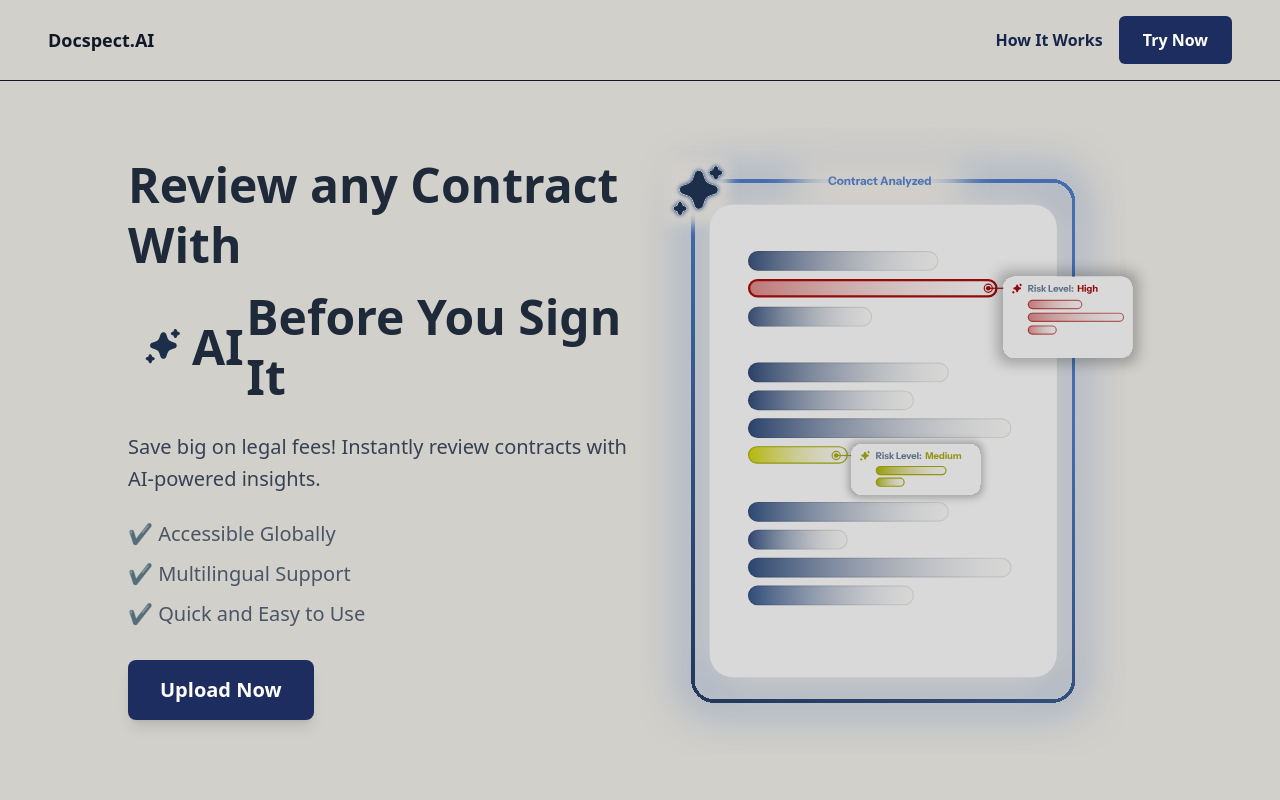
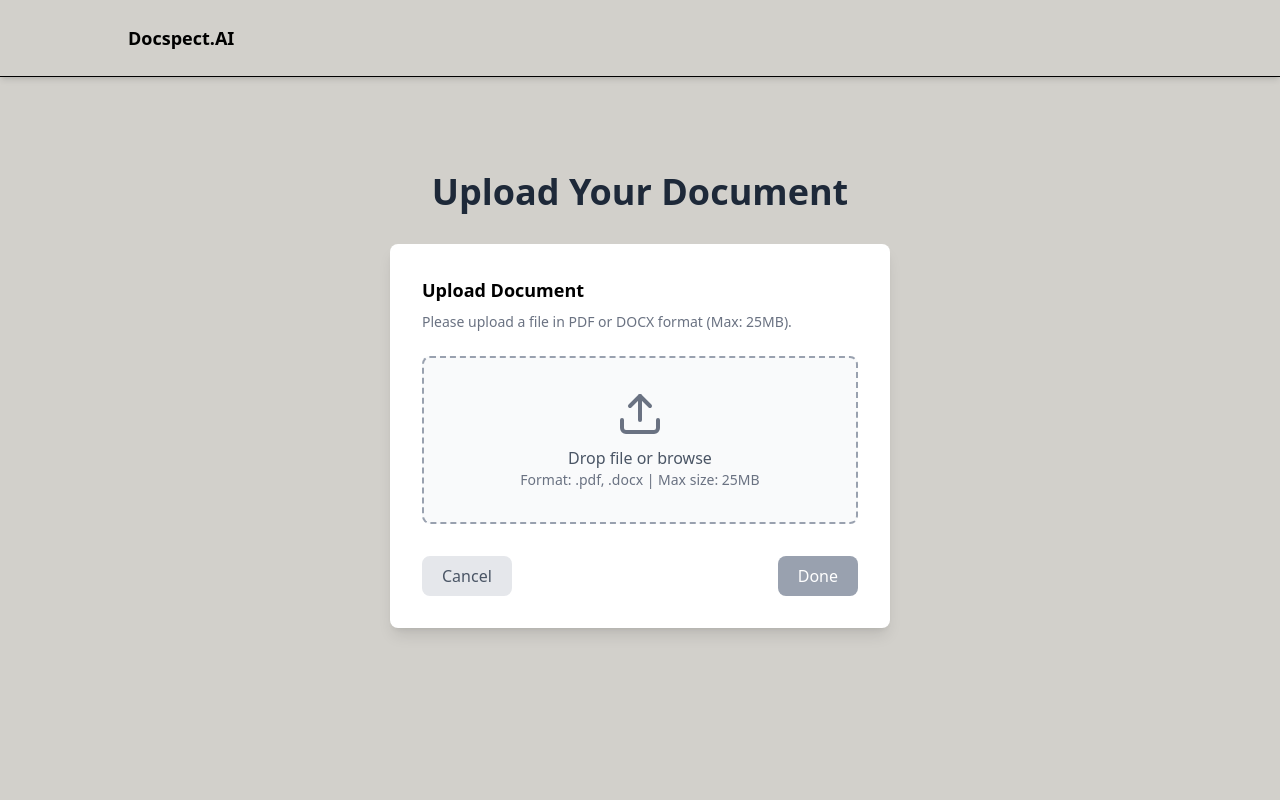
Before and after one commit to Sreyasiv/Docspect, a React (Vite) app in the folder frontend/: page /upload in a window 1280 px wide. Shown: the top 800 px of the page. Built offline with nearby package versions, Linux system fonts and the light colour scheme.

Commit message:
feat: added upload page

```diff
--- a/frontend/package.json
+++ b/frontend/package.json
@@ -11,8 +11,11 @@
   },
   "dependencies": {
     "@tailwindcss/vite": "^4.0.4",
+    "lucide-react": "^0.475.0",
     "react": "^19.0.0",
     "react-dom": "^19.0.0",
+    "react-dropzone": "^14.3.5",
+    "react-router-dom": "^7.1.5",
     "tailwindcss": "^4.0.4"
   },
   "devDependencies": {
--- a/frontend/src/App.jsx
+++ b/frontend/src/App.jsx
@@ -1,9 +1,16 @@
-import HomePage from "./pages/HomePage"
+import { BrowserRouter as Router, Routes, Route } from "react-router-dom";
+import HomePage from "./pages/HomePage";
+import DocspectUpload from "./pages/UploadPage";
 
 function App() {
-  return(
-    <HomePage/>
-  )
+  return (
+    <Router>
+      <Routes>
+        <Route path="/" element={<HomePage />} />
+        <Route path="/upload" element={<DocspectUpload />} />
+      </Routes>
+    </Router>
+  );
 }
 
-export default App
+export default App;
--- a/frontend/src/pages/HomePage.jsx
+++ b/frontend/src/pages/HomePage.jsx
@@ -1,3 +1,4 @@
+import { useNavigate } from "react-router-dom";
 import AiFill from "../assets/ai-fill.svg";
 import Banner from "../assets/banner.svg";
 import Upload from "../assets/upload.svg";
@@ -5,10 +6,11 @@
 import Decision from "../assets/decision.svg";
 
 export default function HomePage() {
+  const navigate = useNavigate();
   return (
     <div className="bg-[hsl(38,8%,81%)] text-gray-900 font-sans">
       {/* Navbar */}
-      <nav className="flex justify-between items-center px-32 md:px-12 py-4 border-b">
+      <nav className="flex justify-between items-center px-32 md:px-12 py-4 border-b shadow-md">
         <span className="text-lg font-bold cursor-pointer">Docspect.AI</span>
         <div>
           <button
@@ -21,7 +23,10 @@
           >
             How It Works
           </button>
-          <button className="bg-[#1D2D5F] text-white hover:bg-[#16264d] transition px-6 py-3 rounded-md cursor-pointer font-bold">
+          <button
+            className="bg-[#1D2D5F] text-white hover:bg-[#16264d] transition px-6 py-3 rounded-md cursor-pointer font-bold"
+            onClick={() => navigate("/upload")}
+          >
             Try Now
           </button>
         </div>
@@ -49,7 +54,10 @@
             <li>✔ Multilingual Support</li>
             <li>✔ Quick and Easy to Use</li>
           </ul>
-          <button className="mt-8 bg-[#1D2D5F] text-white px-8 py-4 rounded-lg font-semibold text-xl shadow-lg hover:bg-[#16264d] transition cursor-pointer">
+          <button
+            className="mt-8 bg-[#1D2D5F] text-white px-8 py-4 rounded-lg font-semibold text-xl shadow-lg hover:bg-[#16264d] transition cursor-pointer"
+            onClick={() => navigate("/upload")}
+          >
             Upload Now
           </button>
         </div>
@@ -59,6 +67,7 @@
           <img src={Banner} alt="Contract Analysis" className="w-lg max-w-2xl md:max-w-3xl lg:max-w-4xl" />
         </div>
       </div>
+
 
 
 
@@ -80,7 +89,7 @@
           {/* Step 1 */}
           <div className="flex items-center justify-between w-full text-left">
             <div className="max-w-md">
-              <h3 className="font-bold text-2xl text-gray-800">Step 1: <br/>Upload Your Contract</h3>
+              <h3 className="font-bold text-2xl text-gray-800">Step 1: <br />Upload Your Contract</h3>
               <p className="mt-2 text-gray-600">
                 Easily drag and drop your PDF or text file into our secure platform.
               </p>
@@ -91,7 +100,7 @@
           {/* Step 2 */}
           <div className="flex items-center justify-between w-full text-left">
             <div className="max-w-md">
-              <h3 className="font-bold text-2xl text-gray-800">Step 2: <br/>Review Informational Insights</h3>
+              <h3 className="font-bold text-2xl text-gray-800">Step 2: <br />Review Informational Insights</h3>
               <p className="mt-2 text-gray-600">
                 Our AI engine scans the contract and presents its findings, highlighting
                 issues in order of their risk level.
@@ -103,7 +112,7 @@
           {/* Step 3 */}
           <div className="flex items-center justify-between w-full text-left">
             <div className="max-w-md">
-              <h3 className="font-bold text-2xl text-gray-800">Step 3: <br/>Make Informed Decisions</h3>
+              <h3 className="font-bold text-2xl text-gray-800">Step 3: <br />Make Informed Decisions</h3>
               <p className="mt-2 text-gray-600">
                 Leverage these insights to negotiate better terms, identify risks, and
                 finalize your contract with confidence.
@@ -113,6 +122,6 @@
           </div>
         </div>
       </div>
-    </div>
+    </div >
   );
 }
--- /dev/null
+++ b/frontend/src/pages/UploadPage.jsx
@@ -0,0 +1,82 @@
+import { useState } from "react";
+import { useDropzone } from "react-dropzone";
+import { Upload } from "lucide-react";
+import { useNavigate } from "react-router-dom";
+
+export default function UploadDocument() {
+    const [file, setFile] = useState(null);
+    const navigate = useNavigate();
+
+    const onDrop = (acceptedFiles) => {
+        if (acceptedFiles.length > 0) {
+            setFile(acceptedFiles[0]);
+        }
+    };
+
+    const { getRootProps, getInputProps, isDragActive } = useDropzone({
+        onDrop,
+        accept: {
+            "application/pdf": [".pdf"],
+            "application/vnd.openxmlformats-officedocument.wordprocessingml.document": [".docx"],
+        },
+        maxSize: 25 * 1024 * 1024, // 25MB
+    });
+
+    return (
+        <div className="bg-[hsl(38,8%,81%)] h-screen flex flex-col">
+            {/* Fixed Top Header */}
+            <div className="w-full py-6 px-32 border-b border-black shadow-md fixed top-0 left-0 bg-[hsl(38,8%,81%)] z-10">
+                <span className="text-lg font-bold cursor-pointer" onClick={() => navigate("/")}>
+                    Docspect.AI
+                </span>
+            </div>
+
+            {/* Main Content */}
+            <div className="flex-grow flex flex-col justify-center items-center">
+            <h1 className="text-4xl font-extrabold text-gray-800 mb-8 text-center">Upload Your Document</h1>
+                <div className="bg-white shadow-lg rounded-lg p-8 w-[500px]">
+                    <h2 className="text-lg font-semibold mb-2">Upload Document</h2>
+                    <p className="text-sm text-gray-500 mb-6">
+                        Please upload a file in PDF or DOCX format (Max: 25MB).
+                    </p>
+
+                    {/* Dropzone */}
+                    <div
+                        {...getRootProps()}
+                        className="border-2 border-dashed border-gray-400 p-8 rounded-lg text-center cursor-pointer bg-gray-50 hover:bg-gray-100 transition"
+                    >
+                        <input {...getInputProps()} />
+                        <Upload className="w-12 h-12 mx-auto text-gray-500" />
+                        <p className="text-base text-gray-600 font-medium mt-2">
+                            {isDragActive ? "Drop the file here..." : "Drop file or browse"}
+                        </p>
+                        <p className="text-sm text-gray-500">Format: .pdf, .docx | Max size: 25MB</p>
+                    </div>
+
+                    {/* Selected File Info */}
+                    {file && (
+                        <div className="mt-4 p-3 border rounded-lg bg-gray-100 text-sm text-gray-700">
+                            <strong>Selected File:</strong> {file.name} ({(file.size / 1024 / 1024).toFixed(2)} MB)
+                        </div>
+                    )}
+
+                    {/* Buttons */}
+                    <div className="flex justify-between mt-8">
+                        <button
+                            className="px-5 py-2 text-gray-600 bg-gray-200 rounded-lg hover:bg-gray-300 transition"
+                            onClick={() => setFile(null)}
+                        >
+                            Cancel
+                        </button>
+                        <button
+                            className={`px-5 py-2 text-white rounded-lg transition ${file ? "bg-blue-600 hover:bg-blue-700" : "bg-gray-400 cursor-not-allowed"}`}
+                            disabled={!file}
+                        >
+                            Done
+                        </button>
+                    </div>
+                </div>
+            </div>
+        </div>
+    );
+}
```
Also changed, not shown: 1 other file (tests, documents, lock files or other folders).
